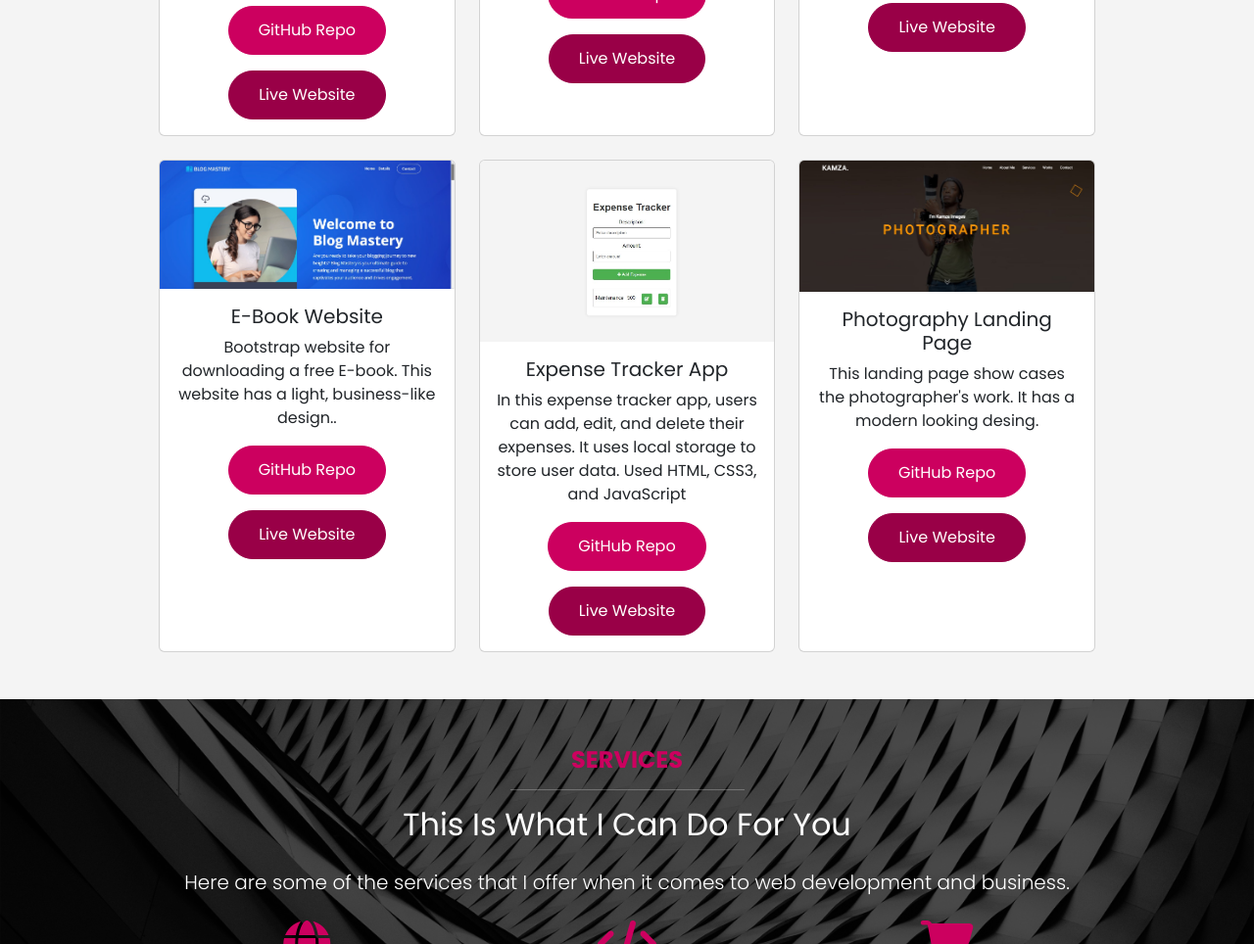
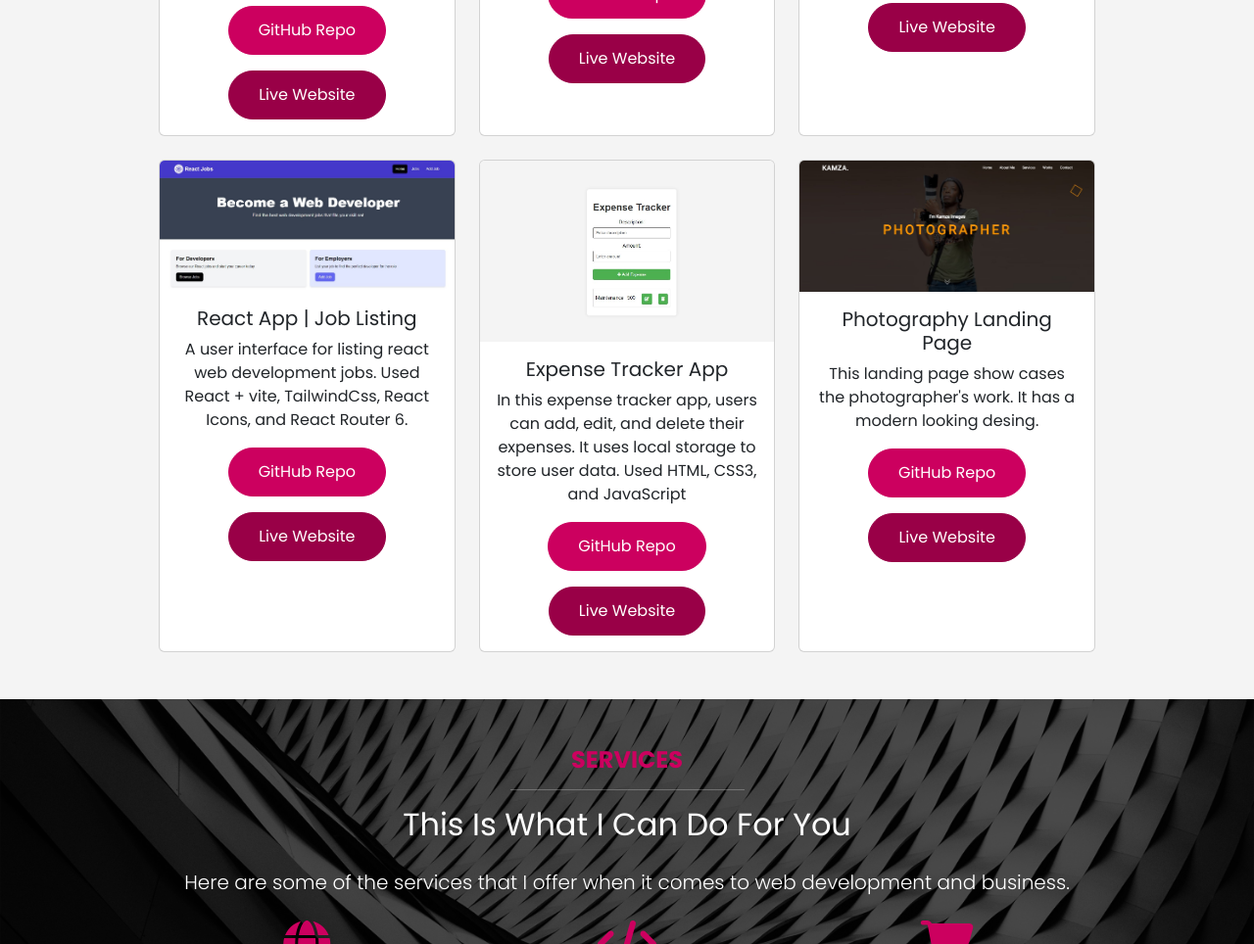
Before and after one commit to lebogang-developer/personal-portfolio-website, a website: page index.html in a window 1280 px wide. Shown: the part 3051-4015 px from the top of the page at 98% size. Drawn offline with nearby package versions, Linux system fonts and the light colour scheme; files that its build step writes are made by us from their sources.

Commit message:
React app added

```diff
--- a/index.html
+++ b/index.html
@@ -262,12 +262,13 @@
           <div class="col-md-4">
             <!-- Project 4 -->
             <div class="card h-100 d-flex flex-column text-center">
-              <img src="images/e-book.jpg" class="card-img-top" alt="Project Image 1">
+              <img src="images/react-jobs.jpeg" class="card-img-top" alt="Project Image 1">
               <div class="card-body">
-                <h5 class="card-title">E-Book Website</h5>
-                <p class="card-text">Bootstrap website for downloading a free E-book. This website has a light, business-like design..</p>
-                <a href="https://github.com/lebogang26/ebook-website" class="btn btn-primary mb-3 rounded-5" target="_blank">GitHub Repo</a>
-                <a href="https://ebook-website-seven-mu.vercel.app/" class="btn btn-secondary rounded-5" target="_blank">Live Website</a>
+                <h5 class="card-title">React App | Job Listing</h5>
+                <p class="card-text">A user interface for listing react web development jobs. Used React + vite,
+                  TailwindCss, React Icons, and React Router 6. </p>
+                <a href="https://github.com/lebogang26/job-listing-app" class="btn btn-primary mb-3 rounded-5" target="_blank">GitHub Repo</a>
+                <a href="#" class="btn btn-secondary rounded-5" target="_blank">Live Website</a>
               </div>
             </div>
           </div>
```
Also changed, not shown: images/react-jobs.jpeg (added).
